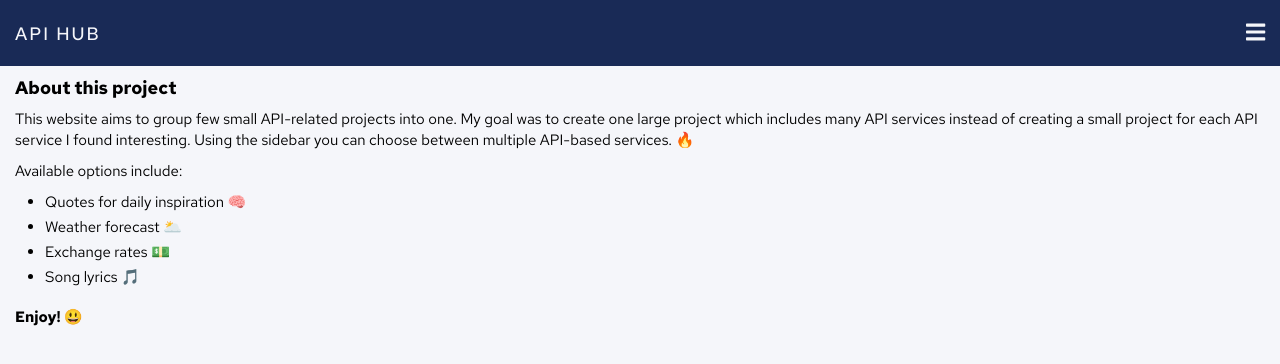
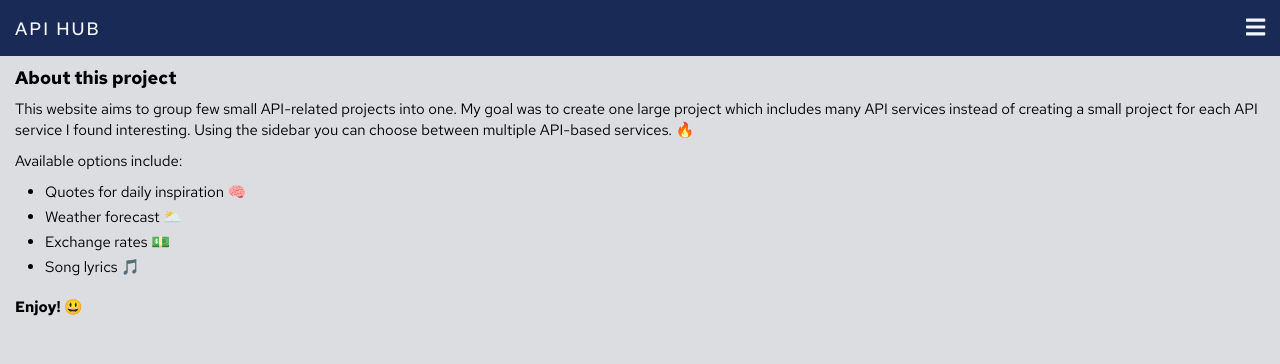
Before and after one commit to JalalMallah/API-All-In-One, a React (Create React App) app: page / in a window 1280 px wide. Shown: the top 364 px of the page. Built offline with nearby package versions, Linux system fonts and the light colour scheme.

Commit message:
chore: move App component to components folder

```diff
--- a/src/App.js
+++ b/src/components/App.js
@@ -1,13 +1,13 @@
 import React from 'react';
 
 import Header from 'components/Header/Header';
-import Main from 'components/Main/Main';
+import Home from 'components/Home/Home';
 
 const App = () => {
   return (
     <>
       <Header />
-      <Main />
+      <Home />
     </>
   );
 };
--- a/src/components/Header/Header.js
+++ b/src/components/Header/Header.js
@@ -27,7 +27,7 @@ const HeaderWrapper = styled.header`
   display: flex;
   justify-content: space-between;
   align-items: center;
-  padding: 2rem 1.5rem;
+  padding: 1.5rem;
   background-color: var(--dark-blue);
   color: var(--light-gray);
 `;
--- a/src/components/Header/Navigation/Navigation.js
+++ b/src/components/Header/Navigation/Navigation.js
@@ -33,7 +33,7 @@ export default function Navigation() {
         </ListItem>
         <ListItem>
           <StyledNavLink to='/exchange-rate' activeClassName='active-link' onClick={closeSidebar}>
-            Exchange Rate
+            Exchange Rates
           </StyledNavLink>
         </ListItem>
       </List>
@@ -85,6 +85,7 @@ const List = styled.ul`
 
 const ListItem = styled.li`
   margin: 0 0 3rem;
+  text-align: center;
 `;
 
 const StyledNavLink = styled(NavLink)`
--- a/src/components/Main/Main.js
+++ b/src/components/Home/Home.js
@@ -2,9 +2,9 @@ import React from 'react';
 
 import styled from 'styled-components';
 
-export default function Main() {
+export default function Home() {
   return (
-    <MainWrapper>
+    <HomeWrapper>
       <Title>About this project</Title>
       <Text>
         This website aims to group few small API-related projects into one. My goal was to create
@@ -20,11 +20,11 @@ export default function Main() {
         <ListItem>Song lyrics 🎵</ListItem>
       </List>
       <Subtitle>Enjoy! 😃</Subtitle>
-    </MainWrapper>
+    </HomeWrapper>
   );
 }
 
-const MainWrapper = styled.main`
+const HomeWrapper = styled.main`
   padding: 1rem 1.5rem;
 `;
 
--- a/src/index.js
+++ b/src/index.js
@@ -1,11 +1,11 @@
 import React from 'react';
 import ReactDOM from 'react-dom';
 import { BrowserRouter } from 'react-router-dom';
-import AppProvider from './context';
+import AppProvider from 'context';
 
-import GlobalStyle from './styles/GlobalStyle';
+import GlobalStyle from 'styles/GlobalStyle';
 
-import App from './App';
+import App from 'components/App';
 
 ReactDOM.render(
   <React.StrictMode>
--- a/src/styles/GlobalStyle.js
+++ b/src/styles/GlobalStyle.js
@@ -10,6 +10,7 @@ const GlobalStyle = createGlobalStyle`
   }
 
   :root {
+    --body-background: #dcdde1;
     --custom-yellow: #fbc531;
     --dark-blue: #192a56;
     --light-blue: #273c75;
@@ -22,7 +23,7 @@ const GlobalStyle = createGlobalStyle`
 
   body {
     margin: 0;
-    background-color: var(--light-gray);
+    background-color: var(--body-background);
     font-size: 1.6rem;
     -webkit-font-smoothing: antialiased;
     -moz-osx-font-smoothing: grayscale;
```
